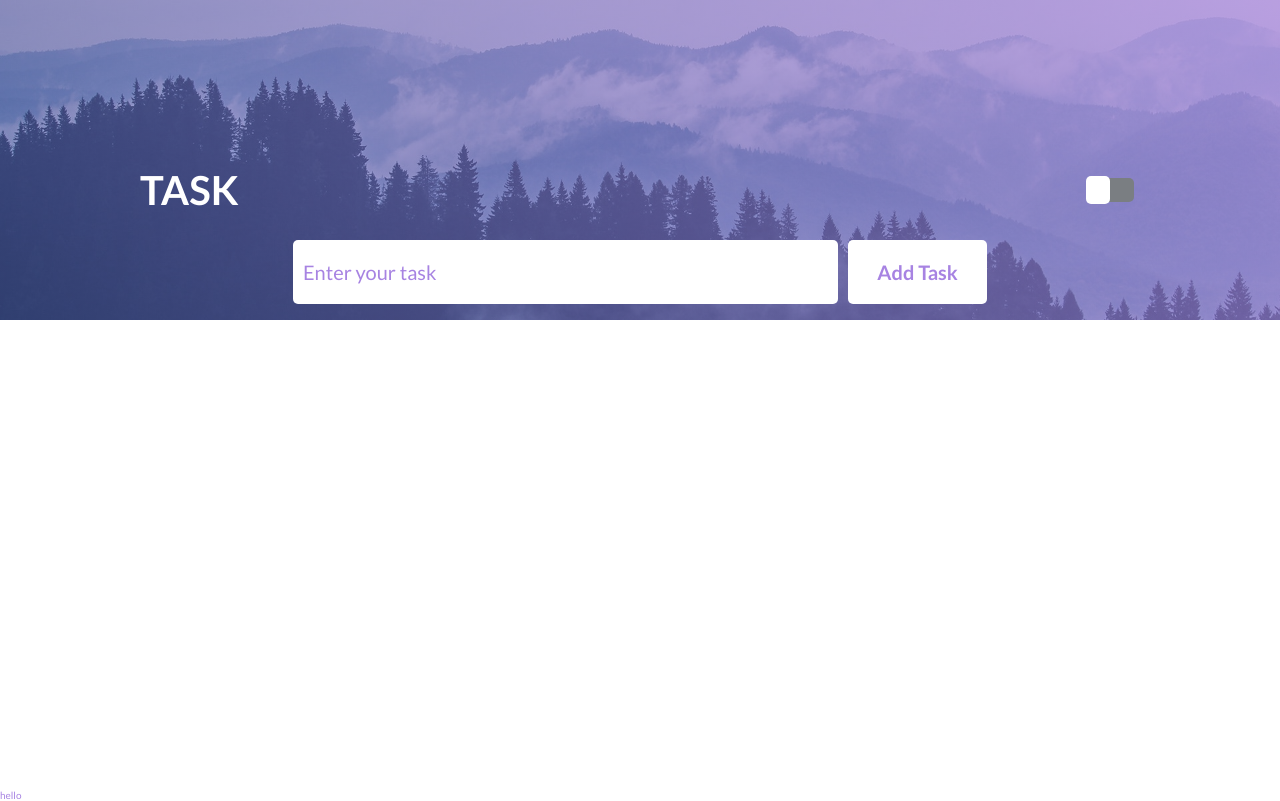
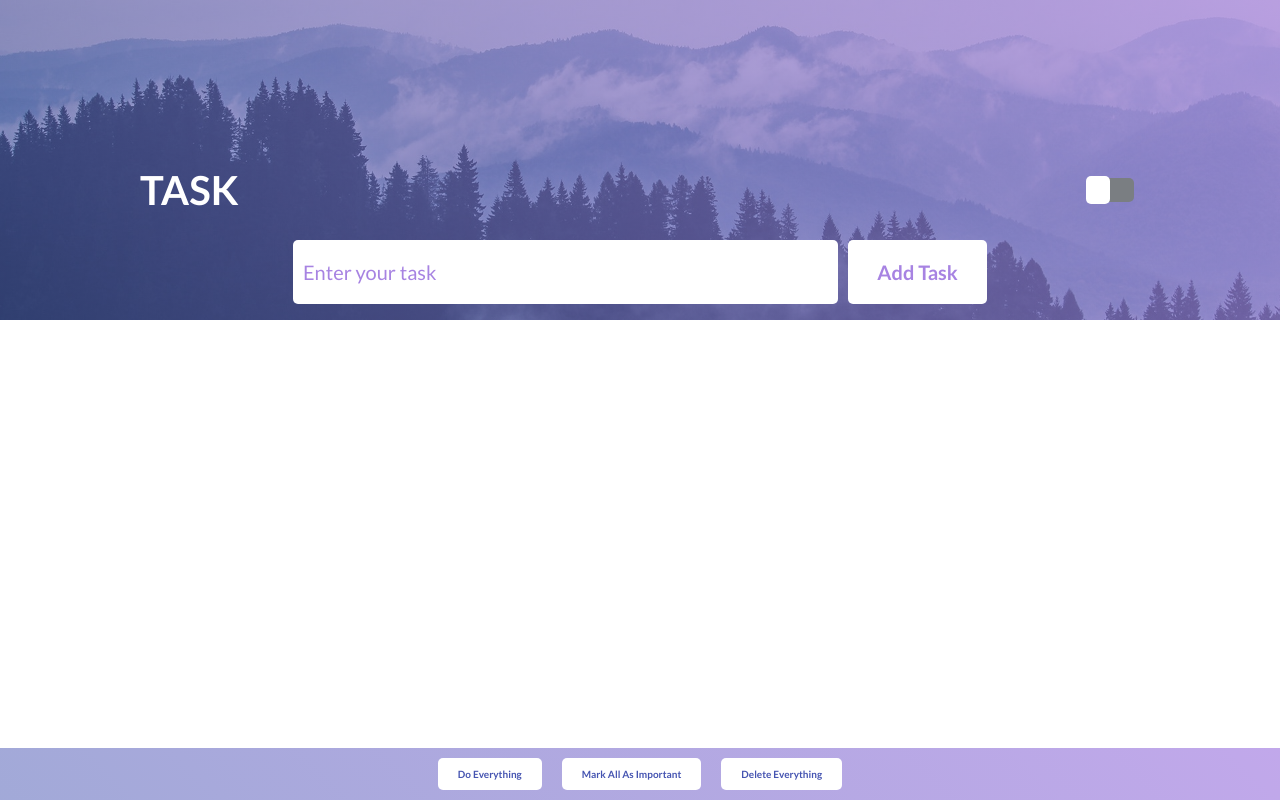
Before and after one commit to alkhimenok/task-list, a React (Create React App) app: page / in a window 1280 px wide. Built offline with nearby package versions, Linux system fonts and the light colour scheme.

Commit message:
add: Footer

```diff
--- a/src/components/Footer.jsx
+++ b/src/components/Footer.jsx
@@ -1,7 +1,21 @@
 import React from 'react'
+import Body from './common/Body'
+import Container from './common/Container'
 
 const Footer = () => {
-	return <footer>hello</footer>
+	return (
+		<footer className="footer">
+			<Container parentBlockClass={'footer__container'}>
+				<Body parentBlockClass={'footer__body'}>
+					<form className="footer__form">
+						<button className="footer__btn footer__btn--completed">do everything</button>
+						<button className="footer__btn footer__btn--important">mark all as important</button>
+						<button className="footer__btn footer__btn--delete">delete everything</button>
+					</form>
+				</Body>
+			</Container>
+		</footer>
+	)
 }
 
 export default Footer
--- a/src/index.css
+++ b/src/index.css
@@ -37,3 +37,7 @@
 /* ----- main */
 @import './styles/components/main.css';
 /* main ----- */
+
+/* ----- footer */
+@import './styles/components/footer.css';
+/* footer ----- */
--- /dev/null
+++ b/src/styles/components/footer.css
@@ -0,0 +1,42 @@
+.footer {
+	background: var(--primary-gradient);
+}
+/* .footer__container {} */
+.footer__body {
+}
+.footer__form {
+	padding: var(--sm-size) 0;
+	display: flex;
+	align-items: center;
+	justify-content: center;
+}
+.footer__btn {
+	margin: 0 var(--sm-size);
+	padding: var(--sm-size) var(--md-size);
+	font-family: var(--secondary-font);
+	font-size: var(--sm-size);
+	text-transform: capitalize;
+	color: var(--secondary-color);
+	background-color: var(--third-color);
+	border: none;
+	border-radius: var(--border-radius-superellipse);
+	transition: var(--delay);
+	cursor: pointer;
+}
+@media screen and (hover: hover) {
+	.footer__btn:hover {
+		color: var(--third-color);
+	}
+	.footer__btn:hover.footer__btn--completed {
+		background-color: var(--success-color);
+	}
+	.footer__btn:hover.footer__btn--important {
+		background-color: var(--warning-color);
+	}
+	.footer__btn:hover.footer__btn--delete {
+		background-color: var(--danger-color);
+	}
+}
+.footer__btn:active {
+	background-color: var(--secondary-color) !important;
+}
--- a/src/styles/components/header.css
+++ b/src/styles/components/header.css
@@ -9,7 +9,7 @@
   display: block;
   width: 100%;
   height: 100%;
-	background: linear-gradient(45deg, rgba(69, 84, 177, 0.5) 0%, rgba(167, 131, 226, 0.7) 100%);
+	background: var(--primary-gradient);
 }
 .header__background {
   position: absolute;
--- a/src/styles/components/task.css
+++ b/src/styles/components/task.css
@@ -43,6 +43,7 @@
 	transition: var(--delay);
 	cursor: pointer;
 }
+@media screen and (hover: hover) {
 	.task__btn:hover.icon-completed {
 		color: var(--success-color);
 	}
@@ -52,6 +53,10 @@
 	.task__btn:hover.icon-delete {
 		color: var(--danger-color);
 	}
+}
+.task__btn:active {
+	color: var(--secondary-color) !important;
+}
 /* .list__icon.icon-completed {} */
 /* .list__icon.icon-important {} */
 /* .list__icon.icon-delete {} */
--- a/src/styles/variables.css
+++ b/src/styles/variables.css
@@ -17,6 +17,9 @@
 	--danger-color: #d04840;
 	--warning-color: #fae731;
 	--success-color: #55c376;
+
+	--primary-gradient: linear-gradient(45deg, rgba(69, 84, 177, 0.5) 0%, rgba(167, 131, 226, 0.7) 100%);
+	--secondary-gradient: linear-gradient(45deg, rgba(69, 84, 177, 0.5) 0%, rgba(167, 131, 226, 0.7) 100%);
 
 	--primary-font: 'latoRegular';
 	--secondary-font: 'latoBold';
```
Lines whose indentation alone changed are shown as unchanged.
